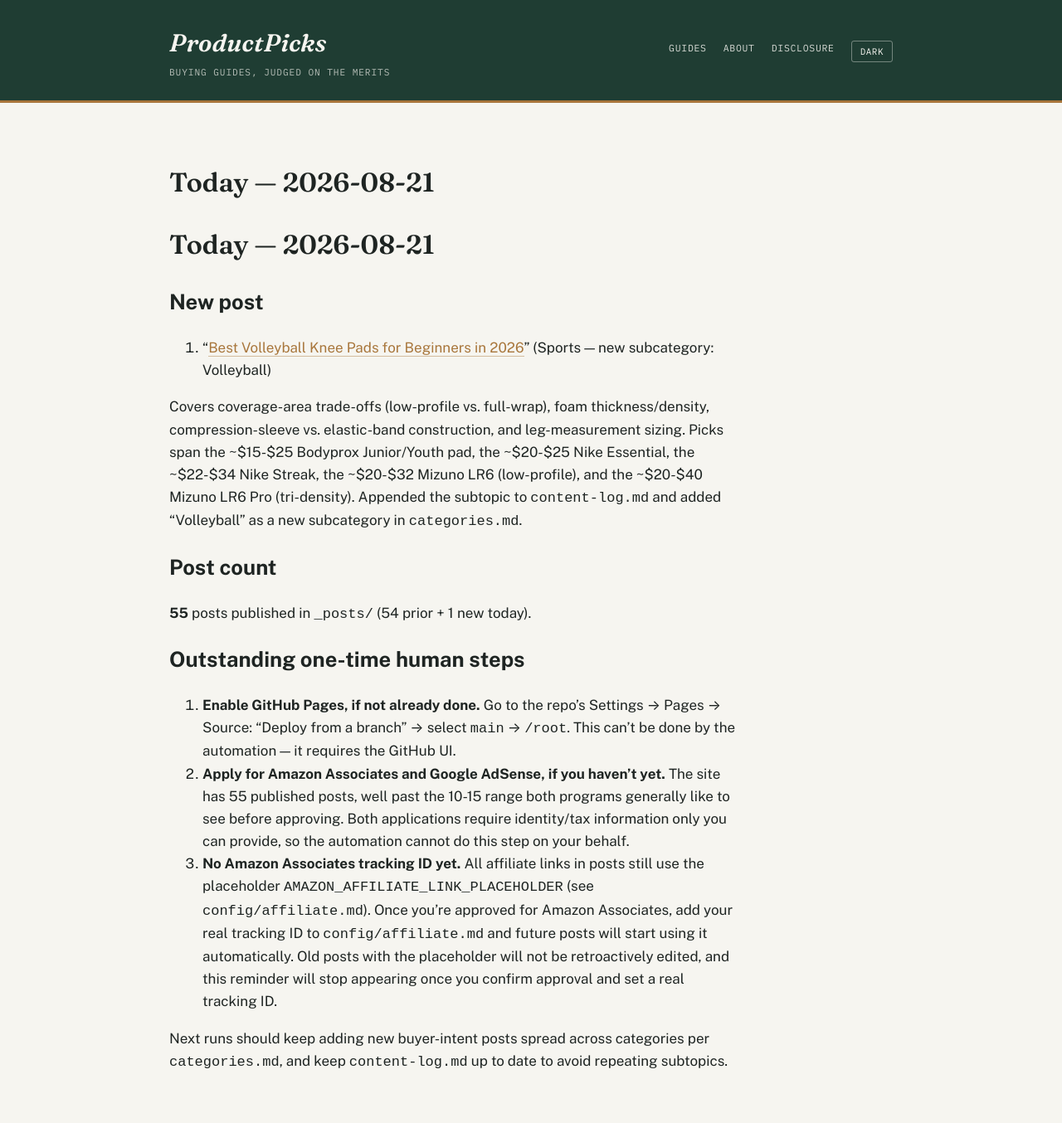
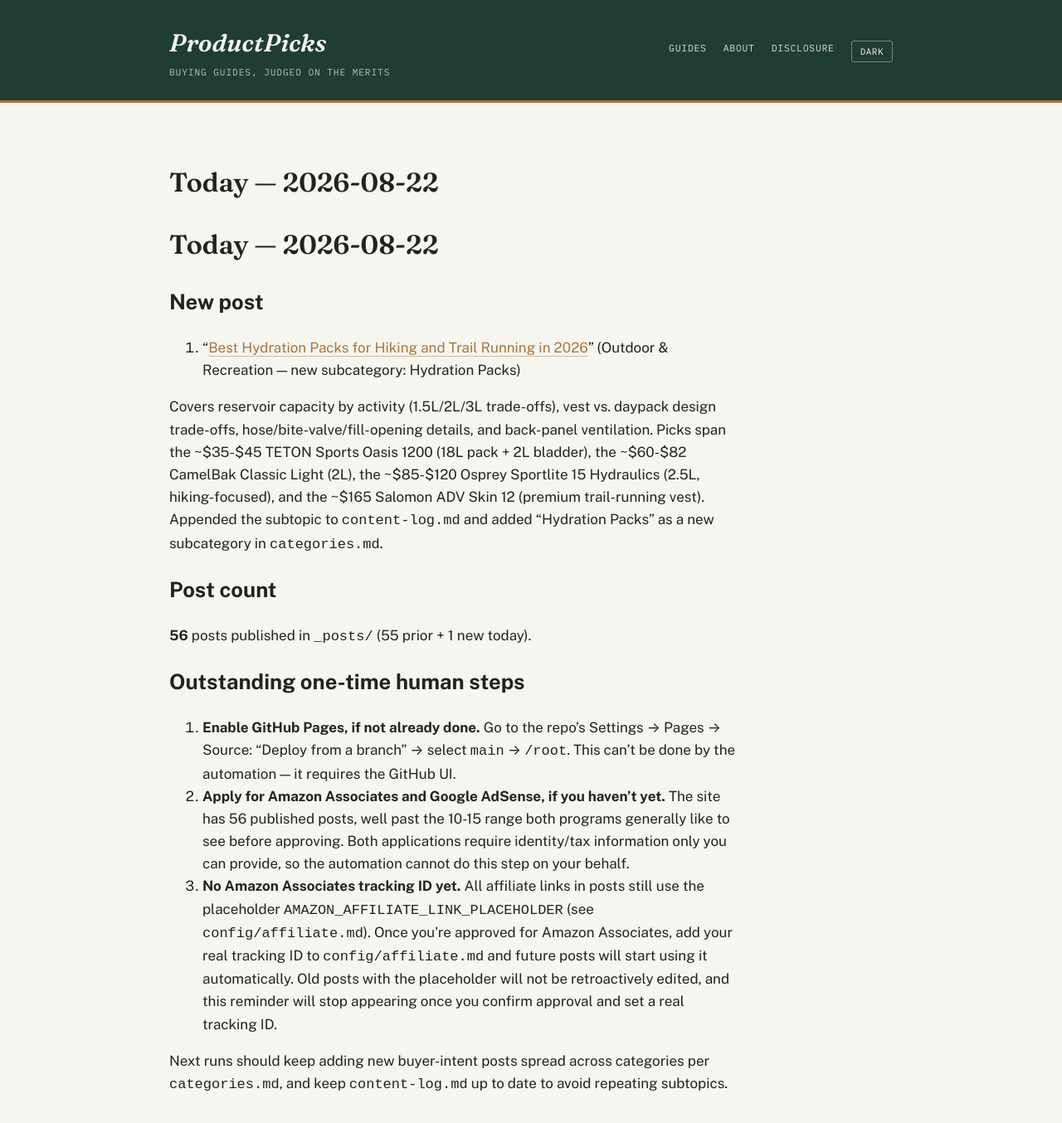
Before and after one commit to ajith198/ProductPicks, a Jekyll site: the page built from today.md, in a window 1280 px wide and 1400 px high. Shown: the top 1354 px of the window at 83% size. Built offline with Jekyll 4.4.1, drawn with Linux system fonts in a browser that asks for light colours; our own code applies the rules of GitHub Pages for plain Markdown files.

Commit message:
daily: 2026-08-22 new post + log update

```diff
--- a/categories.md
+++ b/categories.md
@@ -1,6 +1,6 @@
 # Categories & expansion strategy
 
-**Status: multi-category, as of 2026-07-12. Updated 2026-08-21.** ProductPicks started as a pickleball-only site (see `niche.md` for that original research). This file governs the site now that it has expanded into multiple product verticals, and is the doc future automated/daily runs should consult when choosing what to write next.
+**Status: multi-category, as of 2026-07-12. Updated 2026-08-22.** ProductPicks started as a pickleball-only site (see `niche.md` for that original research). This file governs the site now that it has expanded into multiple product verticals, and is the doc future automated/daily runs should consult when choosing what to write next.
 
 ## Front matter taxonomy
 
@@ -21,7 +21,7 @@ These two fields drive the Category / Type / Year filters in the search bar on t
 |---|---|
 | Sports | Pickleball, Soccer, Tennis, Cycling, Running, Yoga, Golf, Basketball, Badminton, Swimming, Baseball, Fitness, Volleyball |
 | Home & Kitchen | Coffee Makers, Electric Kettles, Blenders, Air Fryers, Toaster Ovens, Rice Cookers, Stand Mixers, Robot Vacuums, Espresso Machines, Pressure Cookers, Food Processors, Knife Sets, Cast Iron Skillets, Dutch Ovens, Coffee Grinders |
-| Outdoor & Recreation | Camping Tents, Sleeping Bags, Headlamps, Hiking Boots, Camp Stoves, Water Filters, Trekking Poles, Coolers, Backpacking Backpacks, Camp Chairs, Camping Lanterns, Fishing, Rain Jackets, Binoculars, Paddleboards, Kayaks, Life Jackets (PFDs) |
+| Outdoor & Recreation | Camping Tents, Sleeping Bags, Headlamps, Hiking Boots, Camp Stoves, Water Filters, Trekking Poles, Coolers, Backpacking Backpacks, Camp Chairs, Camping Lanterns, Fishing, Rain Jackets, Binoculars, Paddleboards, Kayaks, Life Jackets (PFDs), Hydration Packs |
 
 New subcategories can be added freely within an existing category. New top-level categories should only be added when there's a genuine cluster of buyer-intent content planned for it (not a one-off post) — keep the category list short enough that the dropdown filter stays useful.
 
--- a/today.md
+++ b/today.md
@@ -1,19 +1,19 @@
-# Today — 2026-08-21
+# Today — 2026-08-22
 
 ## New post
 
-1. "[Best Volleyball Knee Pads for Beginners in 2026](/sports/buying-guides/best-volleyball-knee-pads-for-beginners/)" (Sports — new subcategory: Volleyball)
+1. "[Best Hydration Packs for Hiking and Trail Running in 2026](/outdoor-recreation/buying-guides/best-hydration-packs-for-hiking-and-trail-running/)" (Outdoor & Recreation — new subcategory: Hydration Packs)
 
-Covers coverage-area trade-offs (low-profile vs. full-wrap), foam thickness/density, compression-sleeve vs. elastic-band construction, and leg-measurement sizing. Picks span the ~$15-$25 Bodyprox Junior/Youth pad, the ~$20-$25 Nike Essential, the ~$22-$34 Nike Streak, the ~$20-$32 Mizuno LR6 (low-profile), and the ~$20-$40 Mizuno LR6 Pro (tri-density). Appended the subtopic to `content-log.md` and added "Volleyball" as a new subcategory in `categories.md`.
+Covers reservoir capacity by activity (1.5L/2L/3L trade-offs), vest vs. daypack design trade-offs, hose/bite-valve/fill-opening details, and back-panel ventilation. Picks span the ~$35-$45 TETON Sports Oasis 1200 (18L pack + 2L bladder), the ~$60-$82 CamelBak Classic Light (2L), the ~$85-$120 Osprey Sportlite 15 Hydraulics (2.5L, hiking-focused), and the ~$165 Salomon ADV Skin 12 (premium trail-running vest). Appended the subtopic to `content-log.md` and added "Hydration Packs" as a new subcategory in `categories.md`.
 
 ## Post count
 
-**55** posts published in `_posts/` (54 prior + 1 new today).
+**56** posts published in `_posts/` (55 prior + 1 new today).
 
 ## Outstanding one-time human steps
 
 1. **Enable GitHub Pages, if not already done.** Go to the repo's Settings → Pages → Source: "Deploy from a branch" → select `main` → `/root`. This can't be done by the automation — it requires the GitHub UI.
-2. **Apply for Amazon Associates and Google AdSense, if you haven't yet.** The site has 55 published posts, well past the 10-15 range both programs generally like to see before approving. Both applications require identity/tax information only you can provide, so the automation cannot do this step on your behalf.
+2. **Apply for Amazon Associates and Google AdSense, if you haven't yet.** The site has 56 published posts, well past the 10-15 range both programs generally like to see before approving. Both applications require identity/tax information only you can provide, so the automation cannot do this step on your behalf.
 3. **No Amazon Associates tracking ID yet.** All affiliate links in posts still use the placeholder `AMAZON_AFFILIATE_LINK_PLACEHOLDER` (see `config/affiliate.md`). Once you're approved for Amazon Associates, add your real tracking ID to `config/affiliate.md` and future posts will start using it automatically. Old posts with the placeholder will not be retroactively edited, and this reminder will stop appearing once you confirm approval and set a real tracking ID.
 
 Next runs should keep adding new buyer-intent posts spread across categories per `categories.md`, and keep `content-log.md` up to date to avoid repeating subtopics.
```
Also changed, not shown: TODAY.md (+1 -1 lines), _posts/2026-08-22-best-hydration-packs-for-hiking-and-trail-running.md (added, +52 -0 lines), content-log.md (+1 -0 lines).
